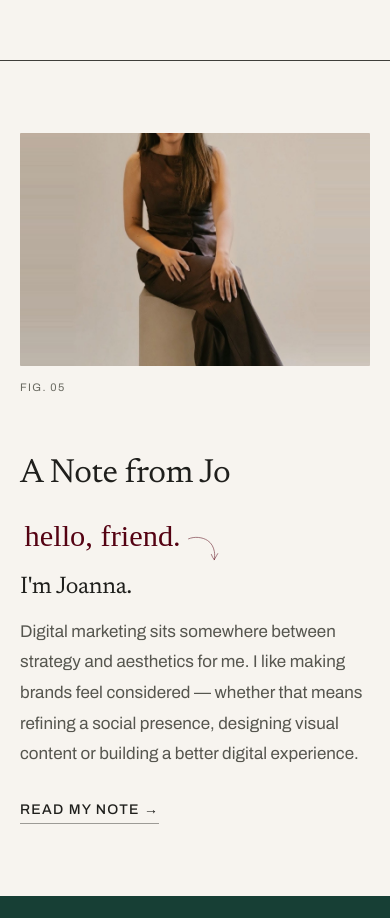
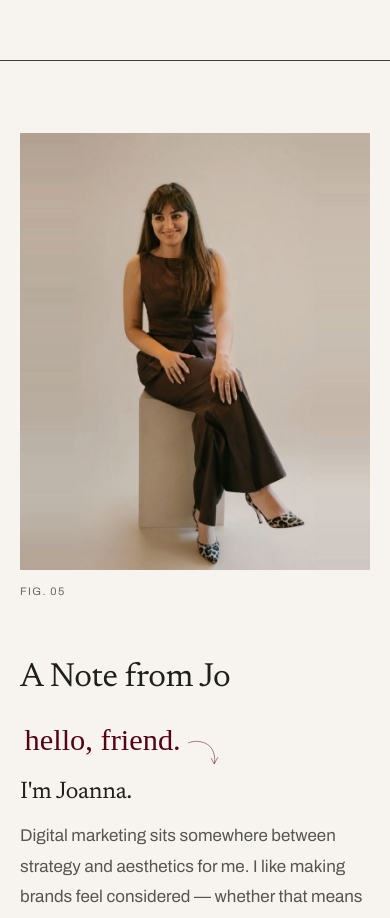
Before and after one commit to annca06/joanna-portfolio, a React (Vite) app: page / in a window 390 px wide. Shown: the part 4640-5558 px from the top of the page. Built offline with nearby package versions, Linux system fonts and the light colour scheme; a web font is replaced by a local one.

Commit message:
Fix Note from Jo image display on mobile

```diff
--- a/src/sections/NoteFromJo.css
+++ b/src/sections/NoteFromJo.css
@@ -141,8 +141,17 @@
     margin-top: clamp(2rem, 5vw, 3rem);
   }
 
+  /* On a phone the portrait is shown whole: the frame takes the photograph's
+     own proportions rather than a landscape crop, so nothing is cut off and
+     no ground is added around it. The image rule overrides .frame img in
+     base.css, which fills and crops by default. */
   .note__frame {
-    aspect-ratio: 3 / 2;
+    aspect-ratio: auto;
+  }
+
+  .note__frame img {
+    height: auto;
+    object-fit: contain;
   }
 }
 
```
